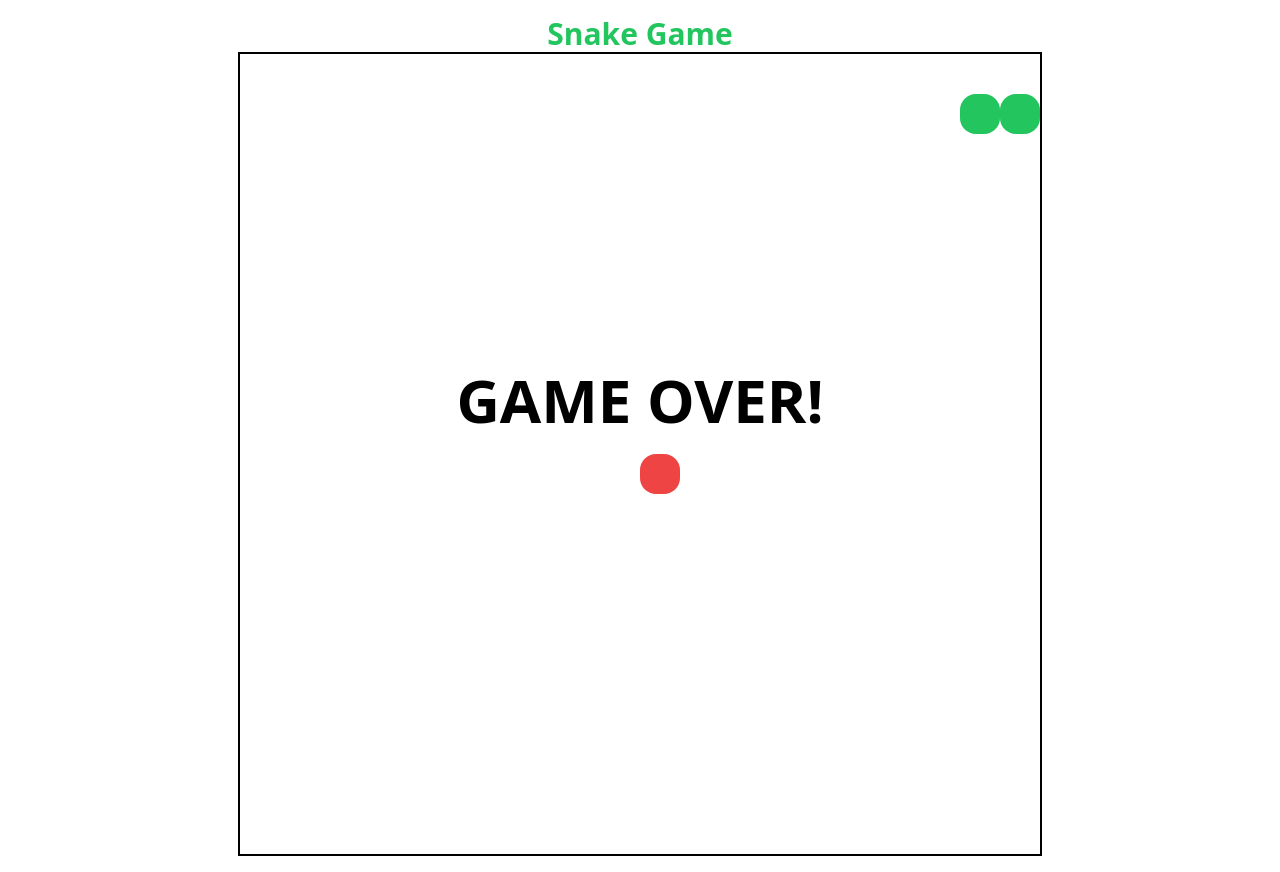
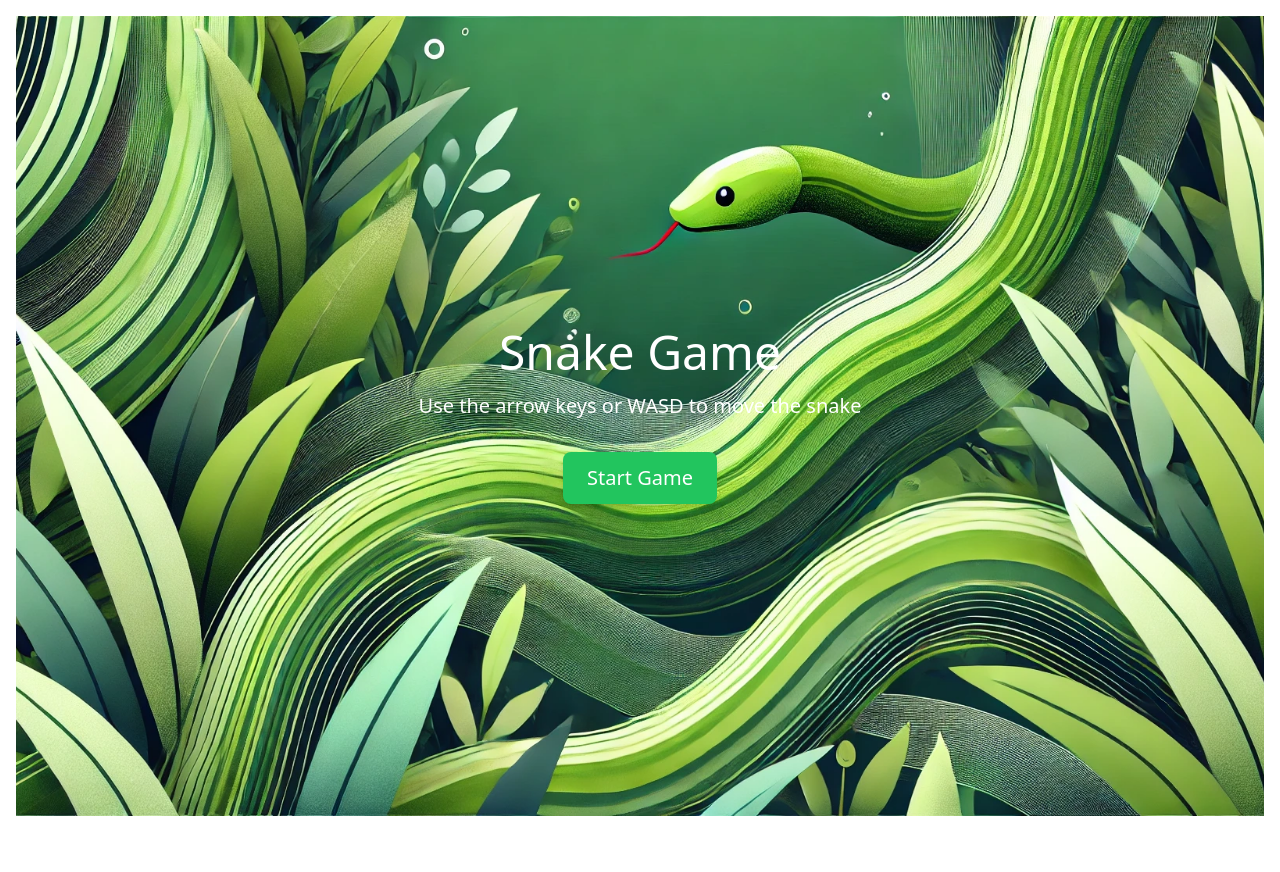
Before and after one commit to Future-Rafay/snake-game, a Next.js app: page / in a window 1280 px wide. After the commit the page ends 832 px from the top, so only its background shows below. Built offline with nearby package versions, Linux system fonts and the light colour scheme.

Commit message:
added startmenu

```diff
--- a/src/app/page.js
+++ b/src/app/page.js
@@ -1,14 +1,31 @@
+"use client";
+
+import { useEffect, useRef, useState } from "react";
 import SnakeGrid from "@/components/SnakeGrid";
+import StartMenu from "@/components/StartMenu";
 
 export default function Home() {
+  const [gameStarted, setGameStarted] = useState(false);
+  const gridRef = useRef(null);
+
+  const handleStartGame = () => {
+    setGameStarted(true);
+  };
+
+  useEffect(() => {
+    if (gameStarted && gridRef.current) {
+      gridRef.current.focus(); // Focus the grid element
+    }
+  }, [gameStarted]);
+
+
   return (
-    <>
-      <main className="flex flex-col min-h-screen p-4 justify-center items-center">
-      <div className="text-3xl text-green-500 font-bold">
-        Snake Game
-      </div>
-      <SnakeGrid />
-      </main>
-    </>
+    <main className="flex flex-col min-h-screen p-4 justify-center items-center">
+      {gameStarted ? (
+        <SnakeGrid gridRef={gridRef} />
+      ) : (
+        <StartMenu onStartGame={handleStartGame} />
+      )}
+    </main>
   );
 }
--- a/src/components/SnakeGrid.js
+++ b/src/components/SnakeGrid.js
@@ -4,7 +4,8 @@ import { useEffect, useState } from "react";
 
 const grid_Size = 20
 
-const SnakeGrid = () => {
+
+const SnakeGrid = ({ gridRef }) => {
 
     const [snake, setSnake] = useState([
         // Snake Head //
@@ -46,9 +47,9 @@ const SnakeGrid = () => {
 
         if (
             snakeHead.x < 0 ||
-            snakeHead.x > grid_Size ||
+            snakeHead.x > grid_Size - 1 ||
             snakeHead.y < 0 ||
-            snakeHead.y > grid_Size ||
+            snakeHead.y > grid_Size - 1 ||
 
             newSnake.some((snakeBody) => snakeBody.x === snakeHead.x && snakeBody.y === snakeHead.y)
         ) {
@@ -92,9 +93,11 @@ const SnakeGrid = () => {
         <>
             <div className="border-2 border-solid border-black">
                 <div
+                    ref={gridRef}
                     onKeyDown={handleKeyPress}
                     tabIndex={0}
                     autoFocus
+
                     className="gird grid-cols-20 grid-rows-20">
                     {gameOver && (
                         <div className="absolute h-screen inset-0 flex items-center justify-center text-6xl font-bold">GAME OVER!</div>
@@ -102,11 +105,17 @@ const SnakeGrid = () => {
                     {Array.from({ length: grid_Size }).map((_, y) => (
                         <div key={y} className="flex">
                             {Array.from({ length: grid_Size }).map((_, x) => (
-                                <div key={x} className={`w-10 h-10 rounded-2xl
+
+                                <div
+                                    key={x}
+                                    className={`w-10 h-10 rounded-2xl
                                     ${snake.some((snakeBody) => snakeBody.x === x && snakeBody.y === y) && "bg-green-500"}
-                                    ${food.x === x && food.y === y && "bg-red-500"}
-
-                                `}></div>
+                                `}
+                                    style={{
+                                        backgroundImage: food.x === x && food.y === y ? "url('/images/Apple.png')" : 'none',
+                                        backgroundSize: '40px 40px',
+                                    }}
+                                ></div>
                             )
 
                             )}
--- /dev/null
+++ b/src/components/StartMenu.js
@@ -0,0 +1,21 @@
+import React from 'react';
+
+const StartMenu = ({ onStartGame }) => {
+    return (
+        <div
+            className="flex flex-col items-center justify-center h-screen w-full bg-cover bg-center"
+            style={{ backgroundImage: "url('/images/bg-snake-game.png')" }}
+        >
+            <h1 className="text-white text-5xl mb-4">Snake Game</h1>
+            <p className="text-white text-xl mb-8">Use the arrow keys or WASD to move the snake</p>
+            <button
+                className="px-6 py-3 text-xl text-white bg-green-500 rounded-lg shadow-md hover:bg-green-600 transition duration-300"
+                onClick={onStartGame}
+            >
+                Start Game
+            </button>
+        </div>
+    );
+};
+
+export default StartMenu;
```
Also changed, not shown: public/images/bg-snake-game.png (added).
